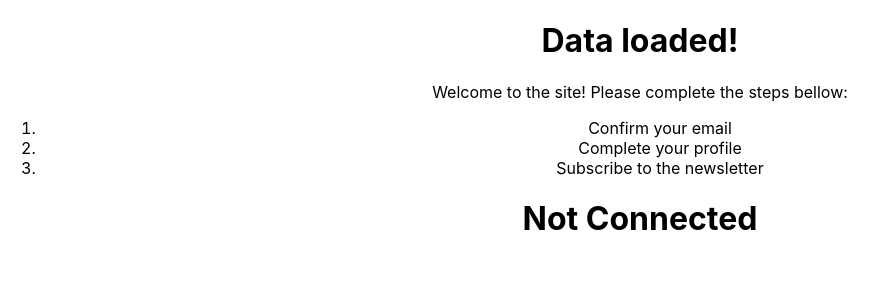
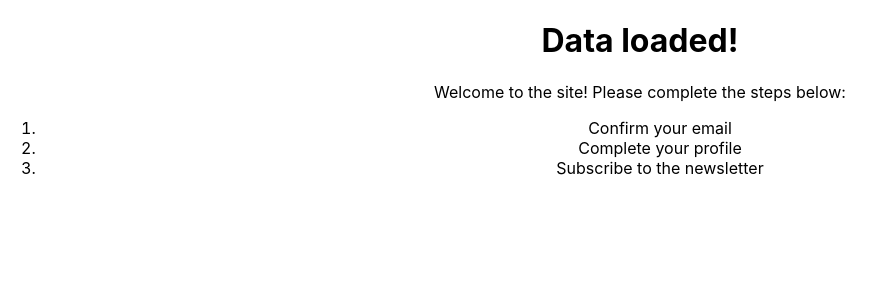
Before and after one commit to EbbaGronvall/reacts-codealong, a React (Create React App) app in the folder my-app/: page / in a window 1280 px wide. Shown: the top 300 px of the page, without its empty margins (0-888 px from the left). Built offline with nearby package versions, Linux system fonts and the light colour scheme.

Commit message:
Added nesting components

```diff
--- a/my-app/src/App.js
+++ b/my-app/src/App.js
@@ -1,15 +1,10 @@
-
-import './App.css';
-import ConditionalRenderingClass from './components/ConditionalRenderingClass';
-import ConditionalRenderingFunctional from './components/ConditionalRenderingFunctional';
+import "./App.css";
+import NestingComponents from "./components/NestingComponents";
 
 function App() {
-  return (
-    <div className="App">
-      <ConditionalRenderingClass />
-      <ConditionalRenderingFunctional connected={false} />
-    </div>
-  );
+  return <div className="App">
+      <NestingComponents />
+  </div>;
 }
 
 export default App;
--- a/my-app/src/components/ConditionalRenderingClass.js
+++ b/my-app/src/components/ConditionalRenderingClass.js
@@ -1,33 +1,33 @@
-import React, { Component } from 'react'
+// import React, { Component } from 'react'
 
-export class ConditionalRenderingClass extends Component {
-    constructor(props) {
-      super(props)
+// export class ConditionalRenderingClass extends Component {
+//     constructor(props) {
+//       super(props)
 
-      this.state = {
-         isLoaded: true,
-         isLoggedIn: true
-      }
-    }
-    render() {
-        return (
-            <div>
-                <h1>{this.state.isLoaded ? 'Data loaded!' : 'Loading...'}</h1>
-                {this.state.isLoggedIn ? (
-                    <div>
-                        <p>Welcome to the site! Please complete the steps bellow:</p>
-                        <ol>
-                            <li>Confirm your email</li>
-                            <li>Complete your profile</li>
-                            <li>Subscribe to the newsletter</li>
-                        </ol>
-                    </div>
-                ) : (
-                    <p>Please sign in!</p>
-                )}
-            </div>
-        )
-    }
-}
+//       this.state = {
+//          isLoaded: true,
+//          isLoggedIn: true
+//       }
+//     }
+//     render() {
+//         return (
+//             <div>
+//                 <h1>{this.state.isLoaded ? 'Data loaded!' : 'Loading...'}</h1>
+//                 {this.state.isLoggedIn ? (
+//                     <div>
+//                         <p>Welcome to the site! Please complete the steps bellow:</p>
+//                         <ol>
+//                             <li>Confirm your email</li>
+//                             <li>Complete your profile</li>
+//                             <li>Subscribe to the newsletter</li>
+//                         </ol>
+//                     </div>
+//                 ) : (
+//                     <p>Please sign in!</p>
+//                 )}
+//             </div>
+//         )
+//     }
+// }
 
-export default ConditionalRenderingClass
+// export default ConditionalRenderingClass
--- a/my-app/src/components/ConditionalRenderingFunctional.js
+++ b/my-app/src/components/ConditionalRenderingFunctional.js
@@ -1,11 +1,11 @@
-import React from 'react'
+// import React from 'react'
 
-function ConditionalRenderingFunctional(props) {
-  return (
-    <div>
-        <h1>{props.connected ? 'Connected' : 'Not Connected'}</h1>
-    </div>
-  )
-}
+// function ConditionalRenderingFunctional(props) {
+//   return (
+//     <div>
+//         <h1>{props.connected ? 'Connected' : 'Not Connected'}</h1>
+//     </div>
+//   )
+// }
 
-export default ConditionalRenderingFunctional
+// export default ConditionalRenderingFunctional
--- /dev/null
+++ b/my-app/src/components/NestingComponents.js
@@ -0,0 +1,23 @@
+import React, { Component } from 'react'
+import UserMessage from './UserMessage'
+import UserData from './UserData'
+
+class NestingComponents extends Component {
+    constructor(props) {
+        super(props)
+        this.state = {
+            isLoaded: true,
+            isLoggedIn: true,
+        }
+    }
+    render() {
+        return (
+            <div>
+                <UserData isLoaded={this.state.isLoaded} />
+                <UserMessage isLoggedIn={this.state.isLoggedIn} />
+            </div>
+        )
+    }
+}
+
+export default NestingComponents
--- /dev/null
+++ b/my-app/src/components/UserData.js
@@ -0,0 +1,11 @@
+import React from 'react'
+
+function UserData(props) {
+    return (
+        <div>
+            <h1>{props.isLoaded ? 'Data loaded!' : 'Loading ...'}</h1>
+        </div>
+     )
+}
+
+export default UserData
--- /dev/null
+++ b/my-app/src/components/UserMessage.js
@@ -0,0 +1,24 @@
+import React from 'react'
+
+function UserMessage(props) {
+    return (
+        <div>
+        {
+            props.isLoggedIn ? (
+                <div>
+                    <p>Welcome to the site! Please complete the steps below:</p>
+                    <ol>
+                        <li>Confirm your email</li>
+                        <li>Complete your profile</li>
+                        <li>Subscribe to the newsletter</li>
+                    </ol>
+                </div>
+            ) : (
+                <p>Please sign in</p>
+            )
+        }
+        </div>
+  )
+}
+
+export default UserMessage
```
